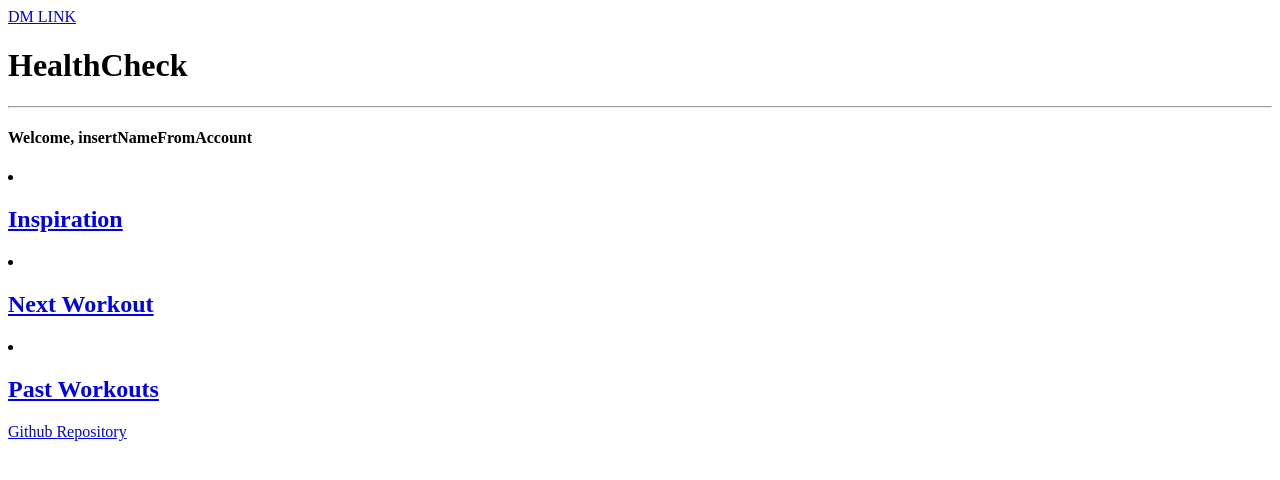
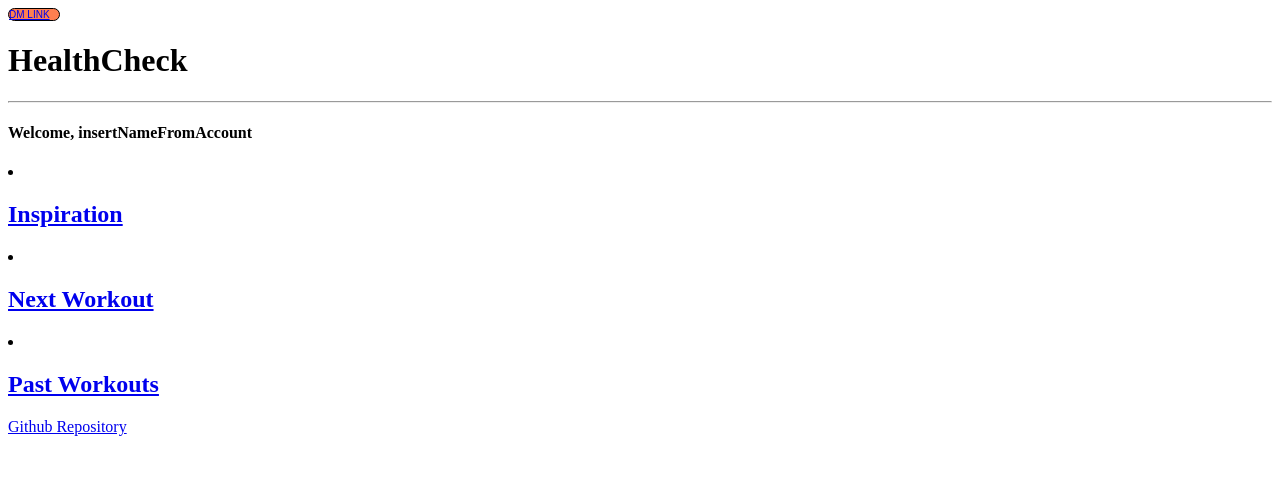
Before and after one commit to rmccurdy268/startup, a plain HTML site: page home.html in a window 1280 px wide. Drawn offline with Linux system fonts and the light colour scheme.

Commit message:
fixed up some of the style sheet stuff, added dm box div to each html file

```diff
--- a/home.html
+++ b/home.html
@@ -10,7 +10,9 @@
   <body>
     <header>
       <nav>
-        <h7><a href="dm.html">DM LINK</a></h7>
+        <div class = dmBox>
+          <a href="dm.html">DM LINK</a>
+        </div>
       </nav>
         <h1>HealthCheck</h1>
         <hr>
--- a/styles.css
+++ b/styles.css
@@ -2,11 +2,13 @@
     font-size: 10px;
     font-family:Arial;
     background-color: coral;
-    border:rgb(0, 0, 0), solid, medium;
+    border:thin solid black;
     border-radius: 1em;
     display:flex;
     flex-direction: row;
-    flex: 0 40px;
+    flex: 0 50px;
     align-self: right;
-    width:40px;
+    text-align: justify;
+    align-content: justify;
+    width:50px;
 }
```
Also changed, not shown: pastWorkouts.html (+3 -1 lines).
